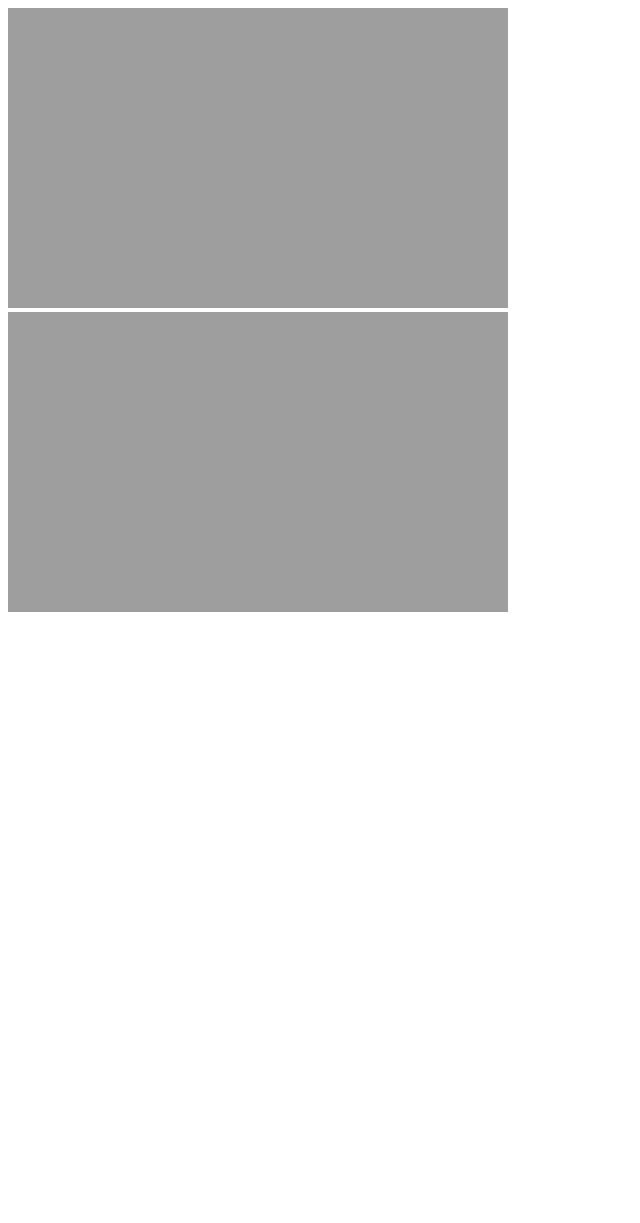
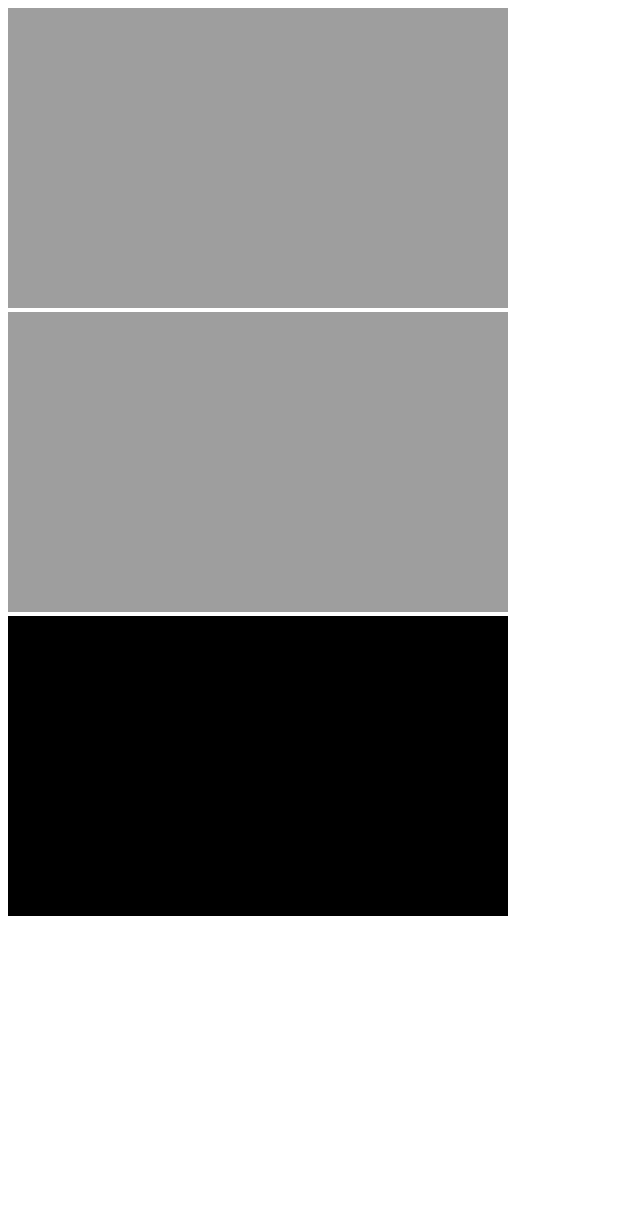
Before and after one commit to tianyu139/seam_carving, a plain HTML site: page index.html in a window 1280 px wide. Shown: the whole page, without its empty margins (0-640 px from the left). Before the commit the page ends 800 px from the top, so only its background shows below. Drawn offline with Linux system fonts and the light colour scheme.

Commit message:
Dual gradient energy function implemented

```diff
--- a/index.html
+++ b/index.html
@@ -10,6 +10,12 @@
   <br>
   <canvas id='gray' width="500" height="300">
   </canvas>
+  <br>
+  <canvas id='energy' width="500" height="300">
+  </canvas>
+  <br>
+  <canvas id='seam' width="500" height="300">
+  </canvas>
   <script src="seam_carving.js"></script>
 </body>
 </html>
--- a/seam_carving.js
+++ b/seam_carving.js
@@ -1,8 +1,11 @@
 let canvas = document.getElementById('img');
 let gray_canvas = document.getElementById('gray');
-
+let energy_canvas = document.getElementById('energy');
+let seam_canvas = document.getElementById('seam');
 let ctx = canvas.getContext("2d");
-let gray_ctx = gray_canvas.getContext("2d")
+let gray_ctx = gray_canvas.getContext("2d");
+let energy_ctx = energy_canvas.getContext("2d");
+let seam_ctx = seam_canvas.getContext("2d");
 
 let mountain = new Image();
 mountain.src='view.jpg';
@@ -44,12 +47,42 @@ function convert_pixel_to_gray(pixel){
 function init(){
   let image = ctx.getImageData(0,0,canvas.width,canvas.height);
   let gray_image = gray_ctx.getImageData(0,0,gray_canvas.width,gray_canvas.height);
-  for (let x = 0; x < canvas.width; x++){
-    for (let y = 0; y < canvas.height; y++){
+  for (let x = 0; x < image.width; x++){
+    for (let y = 0; y < image.height; y++){
       let pixel = get_pixel(image,x,y);
       pixel = convert_pixel_to_gray(pixel);
       set_pixel(gray_image, x, y, pixel);
     }
   }
   gray_ctx.putImageData(gray_image,0,0);
+
+  let energy_image = energy_ctx.getImageData(0,0,energy_canvas.width,energy_canvas.height)
+
+  for (let x=0; x< gray_image.width; x++){
+    for (let y=0; y < gray_image.height; y++){
+      let pixel = get_pixel(image,x,y);
+      let pixel_left = x == 0 ? get_pixel(gray_image,gray_image.width-1,y) : get_pixel(gray_image,x-1,y);
+      let pixel_right = x == gray_image.width-1 ? get_pixel(gray_image,0,y) : get_pixel(gray_image,x+1,y);
+      let pixel_top = y == 0 ? get_pixel(gray_image,x, gray_image.height-1) : get_pixel(gray_image,x,y-1);
+      let pixel_bottom = y == gray_image.height-1 ? get_pixel(gray_image,x,0) : get_pixel(gray_image,x,y+1);
+      let pixel_energy = get_energy(pixel_left,pixel_right) + get_energy(pixel_top,pixel_bottom);
+      pixel_energy /= 2;
+      new_pixel = {
+        red:pixel_energy,
+        green:pixel_energy,
+        blue:pixel_energy,
+        alpha:pixel.alpha,
+      };
+      set_pixel(energy_image,x,y,new_pixel);
+    }
+  }
+  energy_ctx.putImageData(energy_image,0,0);
+
+
+
 }
+
+
+function get_energy(pixel_1,pixel_2){
+  return Math.abs(pixel_1.red - pixel_2.red)
+}
```
